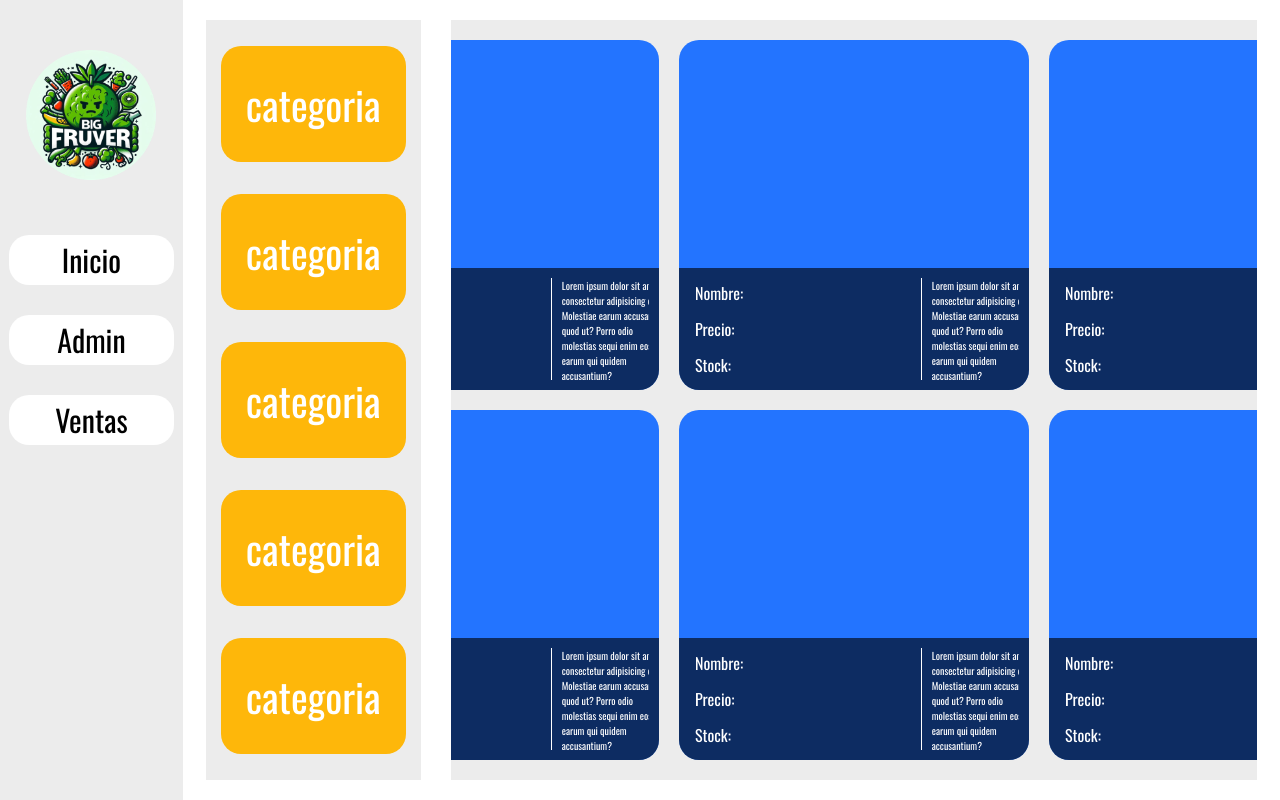
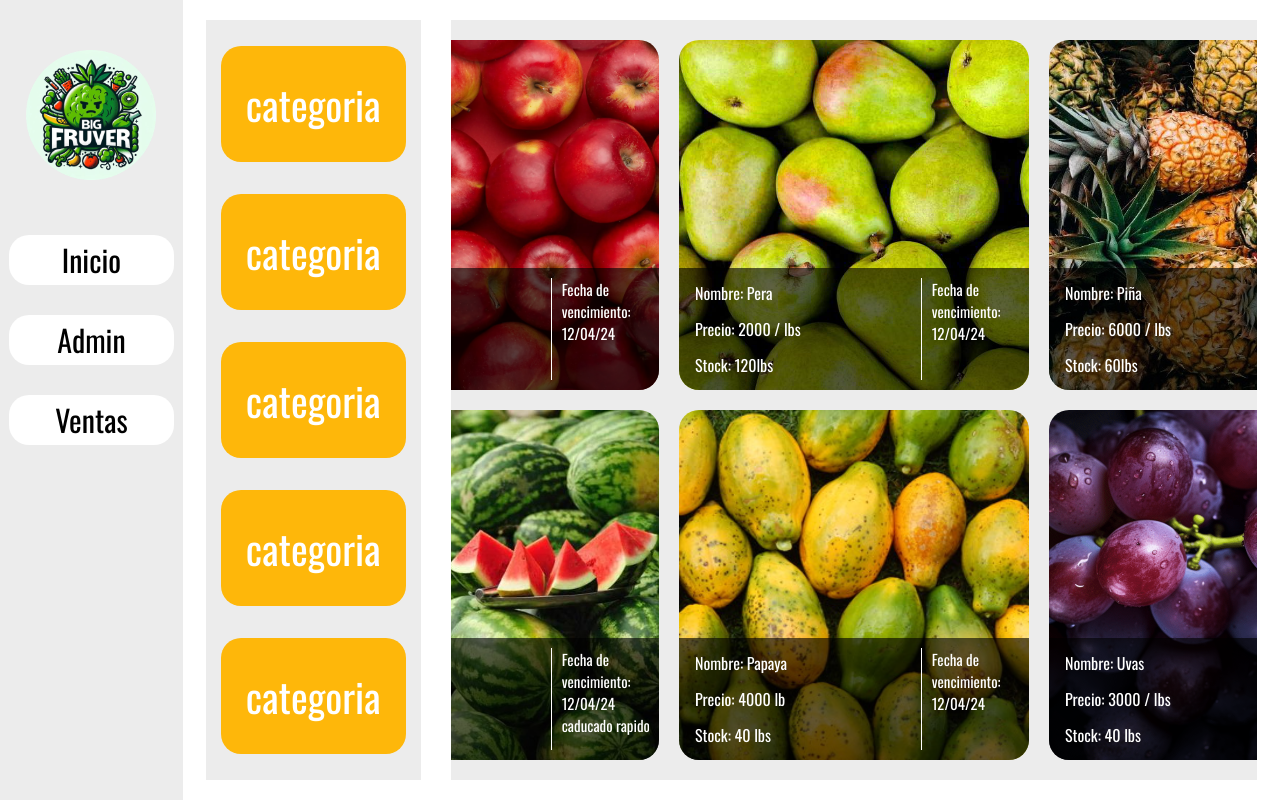
Before and after one commit to KevinSantiagoPlataVillalobosADSO/Proyecto_GF, a plain HTML site: page Vistas/productos/Productos.html in a window 1280 px wide. Drawn offline with nearby package versions, Linux system fonts and the light colour scheme; a web font is replaced by a local one.

Commit message:
actualizaxion menor c:

```diff
--- a/Vistas/productos/Productos.html
+++ b/Vistas/productos/Productos.html
@@ -12,7 +12,7 @@
         <img class="img_icon" src="../../IMG/Icono granfruver.png" alt="">
         <section class="content_nav">
             <figure>
-                <a class="button__aside--inicio" href="../index.html">
+                <a class="button__aside--inicio" href="../../index.html">
                     <div>Inicio</div>
                 </a>
             </figure>
@@ -48,211 +48,196 @@
                 </div>
             </div>
             <div class="cards">
-                <div class="card">
+                <div class="card --manzana">
+                    <!-- <img src="../../IMG/manzanas.webp" alt=""> -->
                     <div class="card__info">
                         <div class="info_paragraph">
                             <p class="card__name">
-                                Nombre:
+                                Nombre: Manzana
                             </p>
                             <p class="card_price">
-                                Precio:
+                                Precio: 5000 / lb
                             </p>
                             <p class="card__stock">
-                                Stock:
+                                Stock: 200lbs
                             </p>
                         </div>
                         <div class="card__plus">
                             <p class="plus_info">
-                                Lorem ipsum dolor sit amet consectetur adipisicing elit. Molestiae earum accusamus quod ut? Porro odio molestias sequi enim eos earum qui quidem accusantium?
+                                Fecha de vencimiento: 12/04/24
                             </p>
                         </div>
                     </div>
                 </div>
-                <div class="card">
+                <div class="card --pera">
                     <div class="card__info">
                         <div class="info_paragraph">
                             <p class="card__name">
-                                Nombre:
+                                Nombre: Pera
                             </p>
                             <p class="card_price">
-                                Precio:
+                                Precio: 2000 / lbs
                             </p>
                             <p class="card__stock">
-                                Stock:
+                                Stock: 120lbs
                             </p>
                         </div>
                         <div class="card__plus">
                             <p class="plus_info">
-                                Lorem ipsum dolor sit amet consectetur adipisicing elit. Molestiae earum accusamus quod ut? Porro odio molestias sequi enim eos earum qui quidem accusantium?
+                                Fecha de vencimiento: 12/04/24
                             </p>
                         </div>
                     </div>
                 </div>
-                <div class="card">
+                <div class="card --piña">
                     <div class="card__info">
                         <div class="info_paragraph">
                             <p class="card__name">
-                                Nombre:
+                                Nombre: Piña
                             </p>
                             <p class="card_price">
-                                Precio:
+                                Precio: 6000 / lbs
                             </p>
                             <p class="card__stock">
-                                Stock:
+                                Stock: 60lbs
                             </p>
                         </div>
                         <div class="card__plus">
                             <p class="plus_info">
-                                Lorem ipsum dolor sit amet consectetur adipisicing elit. Molestiae earum accusamus quod ut? Porro odio molestias sequi enim eos earum qui quidem accusantium?
+                                Fecha de vencimiento: 12/04/24 <br>
+                                revisar bien
                             </p>
                         </div>
                     </div>
                 </div>
-                <div class="card">
+                <div class="card --sandia">
                     <div class="card__info">
                         <div class="info_paragraph">
                             <p class="card__name">
-                                Nombre:
+                                Nombre: Sandia
                             </p>
                             <p class="card_price">
-                                Precio:
+                                Precio: 10000 / lbs
                             </p>
                             <p class="card__stock">
-                                Stock:
+                                Stock: 30 lbs
                             </p>
                         </div>
                         <div class="card__plus">
                             <p class="plus_info">
-                                Lorem ipsum dolor sit amet consectetur adipisicing elit. Molestiae earum accusamus quod ut? Porro odio molestias sequi enim eos earum qui quidem accusantium?
+                                Fecha de vencimiento: 12/04/24
+                                <br>
+                                caducado rapido
                             </p>
                         </div>
                     </div>
                 </div>
-                <div class="card">
+                <div class="card --papaya">
                     <div class="card__info">
                         <div class="info_paragraph">
                             <p class="card__name">
-                                Nombre:
+                                Nombre: Papaya
                             </p>
                             <p class="card_price">
-                                Precio:
+                                Precio: 4000 lb
                             </p>
                             <p class="card__stock">
-                                Stock:
+                                Stock: 40 lbs
                             </p>
                         </div>
                         <div class="card__plus">
                             <p class="plus_info">
-                                Lorem ipsum dolor sit amet consectetur adipisicing elit. Molestiae earum accusamus quod ut? Porro odio molestias sequi enim eos earum qui quidem accusantium?
+                                Fecha de vencimiento: 12/04/24
+                                <br>
+
                             </p>
                         </div>
                     </div>
                 </div>
-                <div class="card">
+                <div class="card --uvas">
                     <div class="card__info">
                         <div class="info_paragraph">
                             <p class="card__name">
-                                Nombre:
+                                Nombre: Uvas
                             </p>
                             <p class="card_price">
-                                Precio:
+                                Precio: 3000 / lbs
                             </p>
                             <p class="card__stock">
-                                Stock:
+                                Stock: 40 lbs
                             </p>
                         </div>
                         <div class="card__plus">
                             <p class="plus_info">
-                                Lorem ipsum dolor sit amet consectetur adipisicing elit. Molestiae earum accusamus quod ut? Porro odio molestias sequi enim eos earum qui quidem accusantium?
+                                Fecha de vencimiento: 12/06/2024
+                                <br> NO
                             </p>
                         </div>
                     </div>
                 </div>
-                <div class="card">
+                <div class="card --naranja">
                     <div class="card__info">
                         <div class="info_paragraph">
                             <p class="card__name">
-                                Nombre:
+                                Nombre: Naranja
                             </p>
                             <p class="card_price">
-                                Precio:
+                                Precio: 1200 / lbs
                             </p>
                             <p class="card__stock">
-                                Stock:
+                                Stock: 90 lbs
                             </p>
                         </div>
                         <div class="card__plus">
                             <p class="plus_info">
-                                Lorem ipsum dolor sit amet consectetur adipisicing elit. Molestiae earum accusamus quod ut? Porro odio molestias sequi enim eos earum qui quidem accusantium?
+                                Fecha de vencimiento: nunca
                             </p>
                         </div>
                     </div>
                 </div>
-                <div class="card">
+                <div class="card --cereza">
                     <div class="card__info">
                         <div class="info_paragraph">
                             <p class="card__name">
-                                Nombre:
+                                Nombre: cereza
                             </p>
                             <p class="card_price">
-                                Precio:
+                                Precio: 3000 / lbs
                             </p>
                             <p class="card__stock">
-                                Stock:
+                                Stock: 240 lbs
                             </p>
                         </div>
                         <div class="card__plus">
                             <p class="plus_info">
-                                Lorem ipsum dolor sit amet consectetur adipisicing elit. Molestiae earum accusamus quod ut? Porro odio molestias sequi enim eos earum qui quidem accusantium?
+                                Fecha de vencimiento: 30/07/2024
                             </p>
                         </div>
                     </div>
                 </div>
-                <div class="card">
+                <div class="card --mangou">
                     <div class="card__info">
                         <div class="info_paragraph">
                             <p class="card__name">
-                                Nombre:
+                                Nombre: Mango
                             </p>
                             <p class="card_price">
-                                Precio:
+                                Precio: 6000 / lbs
                             </p>
                             <p class="card__stock">
-                                Stock:
+                                Stock: 87 lbs
                             </p>
                         </div>
                         <div class="card__plus">
                             <p class="plus_info">
-                                Lorem ipsum dolor sit amet consectetur adipisicing elit. Molestiae earum accusamus quod ut? Porro odio molestias sequi enim eos earum qui quidem accusantium?
+                                Fecha de vencimiento: 29/06/2025
                             </p>
                         </div>
                     </div>
                 </div>
             </div>
-
-            <!-- <button class="btn_add">Añadir</button>
-            <table>
-                <tr>
-                    <td>id</td>
-                    <td>nombre</td>
-                    <td>precio</td>
-                    <td>fecha venc</td>
-                    <td>categoria</td>
-                    <td>lugar</td>
-                    <td>stock</td>
-                </tr>
-                <tr>
-                    <td>123023</td>
-                    <td>Manzana</td>
-                    <td>5.000</td>
-                    <td>12/06/24</td>
-                    <td>Fruta</td>
-                    <td>Tienda</td>
-                    <td>50 LBS</td>
-                </tr>
-            </table> -->
         </section>
     </main>
-      <script src="app_p.js"></script>
+    <script type="module" src="app_p.js"></script>
 </body>
 </html>
--- a/Vistas/productos/style_p.css
+++ b/Vistas/productos/style_p.css
@@ -1,5 +1,4 @@
 @import url('https://fonts.googleapis.com/css2?family=Jaro:opsz@6..72&family=Oswald:wght@200..700&display=swap');
-@import url(../slider.css);
 
 *{
     font-family: "Oswald", sans-serif;
@@ -162,13 +161,70 @@ main{
 .card{
     width: 350px;
     height: 350px;
-    background-color: var(--home_blue);
+    background-color: var(--gray-low);
     border-radius: 20px;
     display: flex;
     align-items: end;
 }
 
+.--manzana{
+    background-image: url(../../IMG/productos/manzanas.webp);
+    background-size: cover;
+}
+
+.--pera{
+    background-image: url(../../IMG/productos/pera.jpg);
+    background-size: cover;
+}
+
+.--piña{
+    background-image: url(../../IMG/productos/piña.jpg);
+    background-size: cover;
+}
+
+.--sandia{
+    background-image: url(../../IMG/productos/sandia.jpg);
+    background-size: 200%;
+    background-position-x: 50%;
+}
+
+.--papaya{
+    background-image: url(../../IMG/productos/papaya.jpg);
+    background-size: 150%;
+}
+
+.--uvas{
+    background-image: url(../../IMG/productos/uvas.png);
+    background-size: cover;
+}
+
+.--mangou{
+    background-image: url(../../IMG/productos/mango.jpeg);
+    background-size: cover;
+}
+
+.--cereza{
+    background-image: url(../../IMG/productos/cereza.jpg);
+    background-size: cover;
+}
+
+.--naranja{
+    background-image: url(../../IMG/productos/naranja.jpg);
+    background-size: cover;
+}
+
+.card__img{
+    position: relative;
+    z-index: 1;
+    width: 350px;
+    height: 350px;
+    object-fit: cover;
+    border-radius: 20px;
+}
+
 .card__info{
+    position: relative;
+    z-index: 2;
     padding: var(--padding);
     display: flex;
     color: var(--whiter);
@@ -193,7 +249,7 @@ main{
 }
 
 .card__plus{
-    font-size: 10px;
+    font-size: 15px;
     width: 30%;
     overflow-y: hidden;
     overflow-x: hidden;
@@ -201,6 +257,7 @@ main{
 
 .card__plus > p{
     overflow-y: auto;
+    overflow-x: hidden;
     max-height: 100%;
     width: calc(100% + 17px)
 }
--- a/style.css
+++ b/style.css
@@ -1,4 +1,3 @@
-@import url(slider.css);
 @import url('https://fonts.googleapis.com/css2?family=Jaro:opsz@6..72&family=Oswald:wght@200..700&display=swap');
 
 html{
@@ -22,10 +21,6 @@ body{
     align-items: center;
     justify-content: center;
     transition: 1s;
-}
-
-.night{
-    background-color: var(--gray-night);
 }
 
 main{
```
Also changed, not shown: Vistas/productos/app_p.js (+7 -22 lines), Vistas/productos/datos.js (added, +23 -0 lines), Vistas/productos/prod.json (added, +25 -0 lines), app.js (+0 -14 lines), index.html (+0 -7 lines), slider.css (deleted, +0 -76 lines), IMG/productos/cereza.jpg (added), IMG/productos/mango.jpeg (added), IMG/productos/manzanas.webp (added), IMG/productos/naranja.jpg (added), IMG/productos/papaya.jpg (added), IMG/productos/pera.jpg (added), IMG/productos/piña.jpg (added), IMG/productos/sandia.jpg (added), 1 more files.
